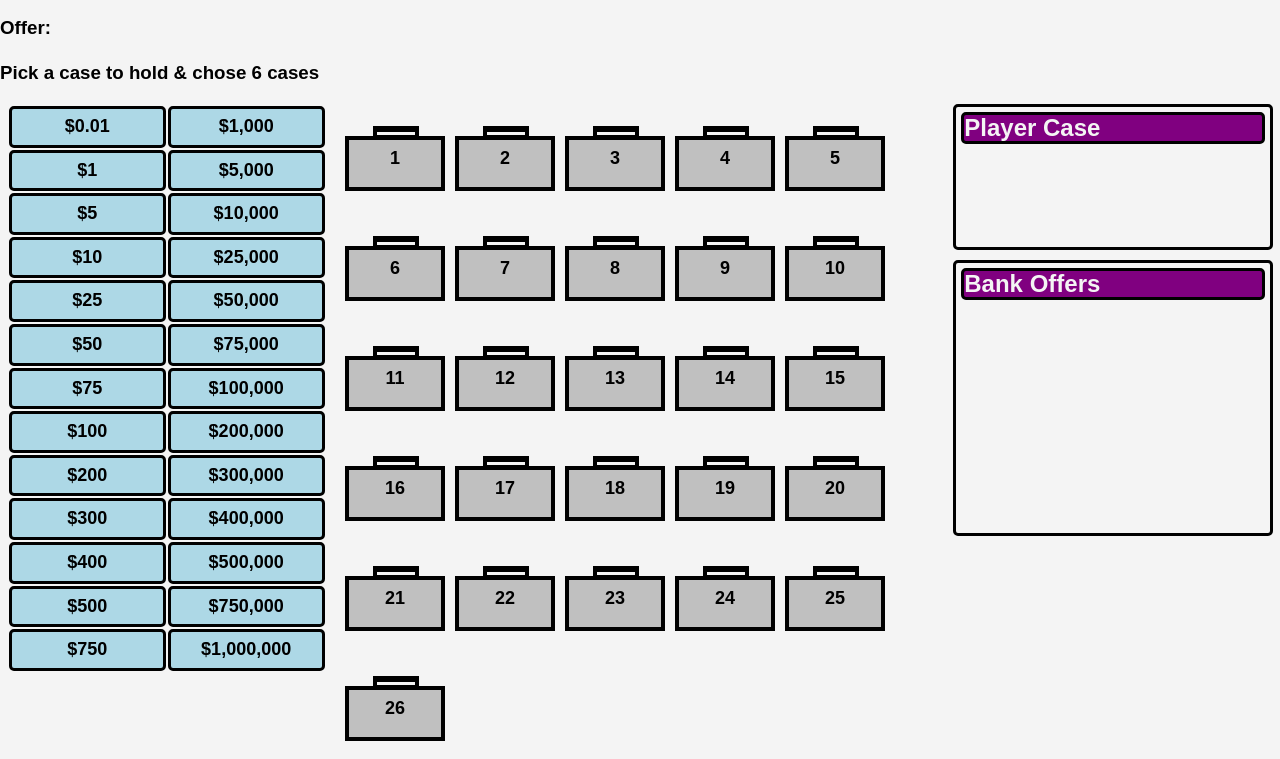
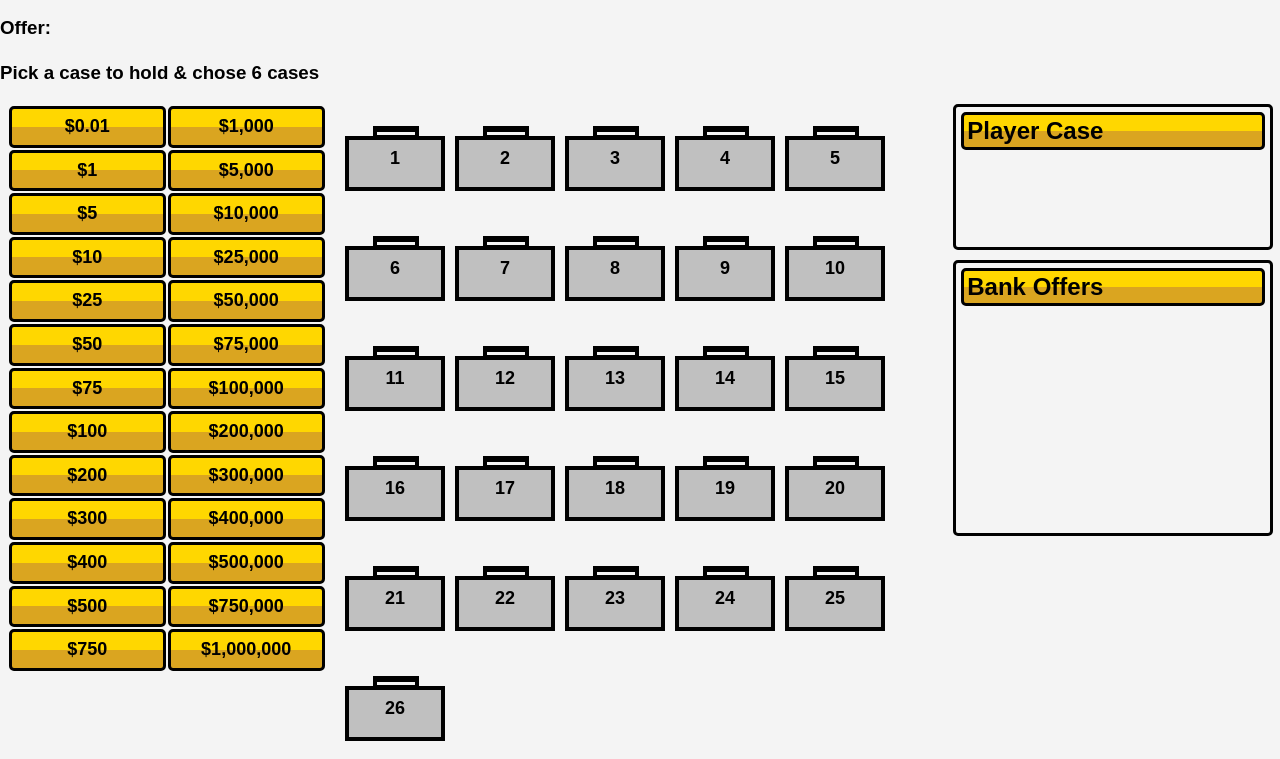
Before and after one commit to gregorypuckett/deal-no-deal, a plain HTML site: page index.html in a window 1280 px wide. Shown: the part 53-812 px from the top of the page. Drawn offline with Linux system fonts and the light colour scheme.

Commit message:
Updated gold style colors and player case to open after last stage case selected

```diff
--- a/css/style.css
+++ b/css/style.css
@@ -91,7 +91,7 @@ td {
    border-radius: 5px;
    font-size: 18px;
    font-weight: bold;
-   background-color: lightblue;
+   background: linear-gradient(180deg, gold 50%, goldenrod 50%);
 }
 
 .eliminated {
@@ -106,7 +106,7 @@ td {
 }
 
 .case-won {
-   background-color: lightgreen;
+   transform: scale(1.2);
 }
 
 #right-stage p {
@@ -125,9 +125,10 @@ td {
 #player-case-display h2{
    margin: 0;
    border: 3px solid #000;
-   background-color: purple;
+   padding: 3px;
+   background: linear-gradient(180deg, gold 50%, goldenrod 50%);
    border-radius: 5px;
-   color: #f4f4f4;
+   color: #000;
 }
 
 #banker-offers {
@@ -141,7 +142,8 @@ td {
 #banker-offers h2{
    margin: 0;
    border: 3px solid #000;
-   background-color: purple;
+   padding: 3px;
+   background: linear-gradient(180deg, gold 50%, goldenrod 50%);
    border-radius: 5px;
-   color: #f4f4f4;
+   color: #000;
 }
--- a/main.js
+++ b/main.js
@@ -295,7 +295,7 @@ function makeOffer() {
 
    const bankOffersElmt = document.querySelector("#banker-offers")
    offerDisplay = document.createElement("p")
-   offerDisplay.textContent = `#${bankerOffers.length}: ${formatCash(bankerOffers[bankerOffers.length-1])}`
+   offerDisplay.textContent = `Round ${bankerOffers.length}: ${formatCash(bankerOffers[bankerOffers.length-1])}`
    bankOffersElmt.append(offerDisplay)
 
 
@@ -325,6 +325,7 @@ function deal() {
    offerBtn.style.display = "none"
    offerElmt.textContent = message
 
+   // open players case
    const selectedCase = document.getElementById(playerCase.id)
    selectedCase.textContent = formatCash(playerCase.cashAmount)
    selectedCase.classList.add("opened")
@@ -362,6 +363,12 @@ function openLastCase() {
    selectedCase.classList.add("opened")
    selectedCase.classList.remove("unopened")
 
+   // open players case
+   const playersCase = document.getElementById(playerCase.id)
+   playersCase.textContent = formatCash(playerCase.cashAmount)
+   playersCase.classList.add("opened")
+   playersCase.classList.remove("unopened")
+
    chosenCases.push({id: caseId, cashAmount: casePrize})
 
    if (chosenCases.length === 25) {
```
